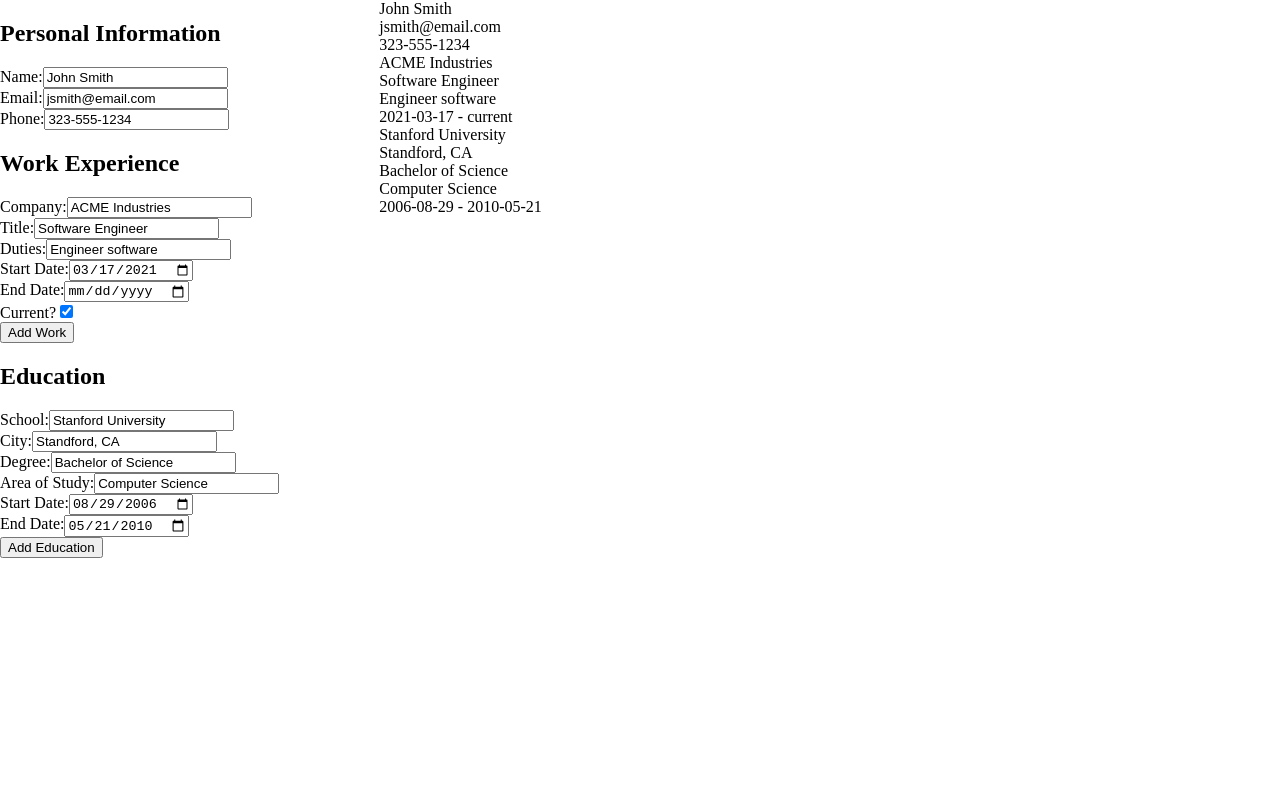
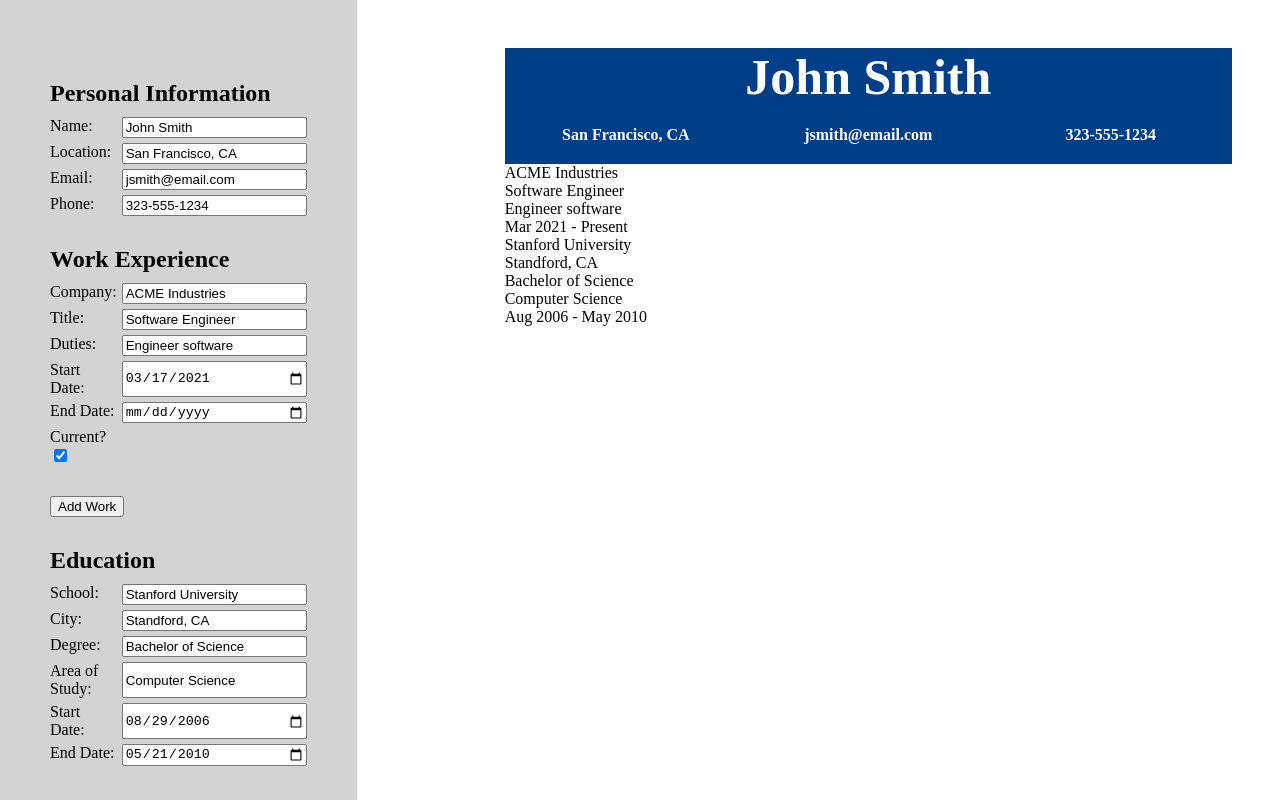
Before and after one commit to kihno/cv-project, a React (Create React App) app: page / in a window 1280 px wide. Shown: the top 800 px of the page. Built offline with nearby package versions, Linux system fonts and the light colour scheme.

Commit message:
Add button component to remove experience component

```diff
--- a/src/App.js
+++ b/src/App.js
@@ -13,6 +13,7 @@
     this.state = {
       person: {
         name: 'John Smith',
+        location: 'San Francisco, CA',
         email: 'jsmith@email.com',
         phone: '323-555-1234',
       },
@@ -138,7 +139,24 @@
         allJobs: updateAllJobs,
       });
     }
+  }
 
+  handleRemoveJob = (id) => {
+    const newAllJobs = [...this.state.allJobs];
+    newAllJobs.filter(job => job.id !== id);
+
+    this.setState({
+      allJobs: newAllJobs
+    });
+  }
+
+  handleRemoveEdu = (index) => {
+    const newAllEdu = [...this.state.allEdu]
+    newAllEdu.splice(index, 1);
+
+    this.setState({
+      allEdu: newAllEdu
+    });
   }
 
   render() {
@@ -146,12 +164,12 @@
       <div id="container">
         <div id="formContainer">
           <h2>Personal Information</h2>
-          <Personal person={this.state.person} handleChange={this.handlePersonInput} />
+          <Personal className="inputContainer" person={this.state.person} handleChange={this.handlePersonInput} />
           <h2>Work Experience</h2>
-          <Experience allJobs={this.state.allJobs} handleChange={this.handleJobInput} handleCheck={this.handleCheck}/>
+          <Experience className="inputContainer" allJobs={this.state.allJobs} handleChange={this.handleJobInput} handleCheck={this.handleCheck} handleRemove={this.handleRemoveJob}/>
           <button id="addWork" onClick={this.handleAddWork}>Add Work</button>
           <h2>Education</h2>
-          <Education allEdu={this.state.allEdu} handleChange={this.handleSchoolInput} />
+          <Education className="inputContainer" allEdu={this.state.allEdu} handleChange={this.handleSchoolInput} />
           <button id="addSchool" onClick={this.handleAddSchool}>Add Education</button>
         </div>
         <div id="resumeContainer">
--- /dev/null
+++ b/src/components/Button.js
@@ -0,0 +1,27 @@
+import React from 'react';
+
+class Button extends React.Component {
+    constructor(props) {
+        super(props)
+    }
+
+    renderButton = (index, id) => {
+        const { handleRemoveJob } = this.props;
+
+        if (index > 0) {
+            return <button type="button" onClick={() => handleRemoveJob(id)}>X</button>
+        } else {
+            return
+        }
+    }
+
+    render() {
+        const { index, id } = this.props;
+
+        return (
+            <div className="remove">{this.renderButton(index, id)}</div>
+        )
+    }
+}
+
+export default Button;
--- a/src/components/Date.js
+++ b/src/components/Date.js
@@ -1,4 +1,5 @@
 import React from 'react';
+import{ DateTime } from 'luxon';
 
 class Date extends React.Component {
     constructor(props) {
@@ -8,13 +9,16 @@
     renderDate = () => {
         const { startDate, endDate, current } = this.props;
 
+        const formatStart = DateTime.fromISO(startDate).toFormat('LLL yyyy');
+        const formatEnd = DateTime.fromISO(endDate).toFormat('LLL yyyy');
+
         if (current === true) {
             return (
-                <div className="dates">{startDate + " - current"}</div>
+                <div className="dates">{formatStart + " - Present"}</div>
             )
         } else {
             return (
-                <div className="dates">{startDate + ' - ' + endDate}</div>
+                <div className="dates">{formatStart + ' - ' + formatEnd}</div>
             )
         }
     }
--- a/src/components/Experience.js
+++ b/src/components/Experience.js
@@ -1,4 +1,5 @@
 import React from 'react';
+import Button from './Button';
 
 class Experience extends React.Component {
     constructor(props) {
@@ -6,30 +7,32 @@
     }
 
     render() {
-        const { allJobs, handleChange, handleCheck } = this.props;
+        const { allJobs, handleChange, handleCheck, handleRemoveJob } = this.props;
         return (
             <div>
                 {allJobs.map((job) => {
                     const index = allJobs.indexOf(job);
                     return <form key={job.id}>
-                                <label htmlFor="company">Company:
-                                    <input type="text" className="company" name="company" value={job.company} onChange={(e) => handleChange(e, index)} />
-                                </label>
-                                <label htmlFor="position">Title:
-                                    <input type="text" className="title" name="title" value={job.title} onChange={(e) => handleChange(e, index)} />
-                                </label>
-                                <label htmlFor="duties">Duties:
-                                    <input type="text" className="duties" name="duties" value={job.duties} onChange={(e) => handleChange(e, index)} />
-                                </label>
-                                <label htmlFor="startDate">Start Date:
-                                    <input type="date" className="startDate" name="startDate" value={job.startDate} onChange={(e) => handleChange(e, index)} />
-                                </label>
-                                <label htmlFor="endDate">End Date:
-                                    <input type="date" className="endDate" name="endDate" value={job.endDate} onChange={(e) => handleChange(e, index)} />
-                                </label>
+                                <label htmlFor="company">Company:</label>
+                                <input type="text" className="company" name="company" value={job.company} onChange={(e) => handleChange(e, index)} />
+
+                                <label htmlFor="position">Title:</label>
+                                 <input type="text" className="title" name="title" value={job.title} onChange={(e) => handleChange(e, index)} />
+
+                                <label htmlFor="duties">Duties:</label>
+                                <input type="text" className="duties" name="duties" value={job.duties} onChange={(e) => handleChange(e, index)} />
+
+                                <label htmlFor="startDate">Start Date:</label>
+                                <input type="date" className="startDate" name="startDate" value={job.startDate} onChange={(e) => handleChange(e, index)} />
+
+                                <label htmlFor="endDate">End Date:</label>
+                                <input type="date" className="endDate" name="endDate" value={job.endDate} onChange={(e) => handleChange(e, index)} />
+
                                 <label htmlFor="current">Current?
                                     <input type="checkbox" className="current" name="current" value={job.current} checked={job.current} onChange={(e) => handleCheck(e, index)} />
                                 </label>
+
+                                <Button handleRemoveJob={handleRemoveJob} job={job} index={index} id={job.id}/>
                             </form>
 
                 })}
--- a/src/components/Personal.js
+++ b/src/components/Personal.js
@@ -9,15 +9,18 @@
         const { person, handleChange } = this.props;
         return (
             <form>
-                <label htmlFor="name">Name:
-                    <input type="text" name="name" id="name" value={person.name} onChange={handleChange} />
-                </label>
-                <label htmlFor="email">Email:
-                    <input type="email" name="email" id="email" value={person.email} onChange={handleChange} />
-                </label>
-                <label htmlFor="phone">Phone:
-                    <input type="phone" name="phone" id="phone" value={person.phone} onChange={handleChange} />
-                </label>
+                <label htmlFor="name">Name:</label>
+                <input type="text" name="name" id="nameInput" value={person.name} onChange={handleChange} />
+
+                <label htmlFor="location">Location:</label>
+                <input type="text" name="location" id="locationInput" value={person.location} onChange={handleChange} />
+
+                <label htmlFor="email">Email:</label>
+                <input type="email" name="email" id="emailInput" value={person.email} onChange={handleChange} />
+
+                <label htmlFor="phone">Phone:</label>
+                <input type="phone" name="phone" id="phoneInput" value={person.phone} onChange={handleChange} />
+
             </form>
         )
     }
--- a/src/components/Resume.js
+++ b/src/components/Resume.js
@@ -12,6 +12,7 @@
             <div id="resume">
                 <div id="person">
                     <div id="name">{person.name}</div>
+                    <div id="location">{person.location}</div>
                     <div id="email">{person.email}</div>
                     <div id="phone">{person.phone}</div>
                 </div>
@@ -29,7 +30,7 @@
                     {allEdu.map((edu) => {
                         return <div className="school" key={edu.id}>
                                     <div className="schoolName">{edu.school}</div>
-                                    <div className="schoolCcity">{edu.city}</div>
+                                    <div className="schoolCity">{edu.city}</div>
                                     <div className="schoolDegree">{edu.degree}</div>
                                     <div className="schoolStudy">{edu.study}</div>
                                     <Date startDate={edu.startDate} endDate={edu.endDate} />
--- a/src/styles/index.css
+++ b/src/styles/index.css
@@ -5,8 +5,66 @@
 #container {
   display: flex;
   gap: 100px;
+  height: 100%;
+}
+
+#formContainer {
+  padding: 50px;
+  height: 100%s;
+  background-color: lightgrey;
+}
+
+h2 {
+  margin-top: 30px;
+  margin-bottom: 10px;
+}
+
+button {
+  margin-top: 10px;
 }
 
 form {
   display: grid;
+  grid-template-columns: 1fr 2fr;
+  gap: 5px;
+  margin-bottom: 20px;
 }
+
+.remove {
+  margin: 0;
+  justify-self: end;
+  align-self: start;
+}
+
+#resumeContainer {
+  height: 11in;
+  width: 8.5in;
+  padding: 0.5in;
+}
+
+#person {
+  display: grid;
+  justify-items: center;
+  align-items: center;
+  grid: 1fr 1fr / 1fr 1fr 1fr;
+  background-color: #003f88;
+  color: white;
+  font-weight: bold;
+}
+
+#name {
+  grid-area: 1 / 1 / 2 / 4;
+  font-size: 50px;
+}
+
+#location {
+  grid-area: 2 / 1 / 3 / 2;
+}
+
+#email {
+  grid-area: 2 / 2 / 3 / 3;
+}
+
+#phone {
+  grid-area: 2 / 3 / 3 / 4;
+}
```
Also changed, not shown: package.json (+9 -1 lines), src/components/Education.js (+15 -13 lines), 1 other file (tests, documents, lock files or other folders).
